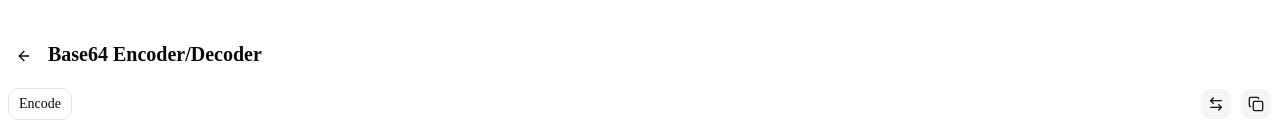
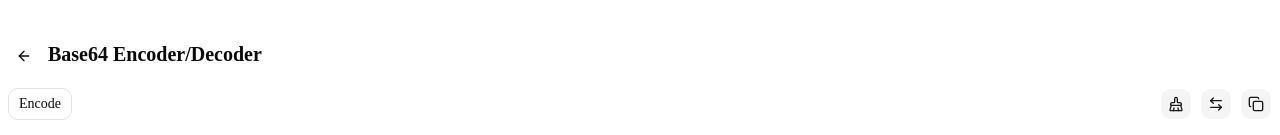
Before and after one commit to bvsvntv/aaujaar, a Next.js app: page /base64 in a window 1280 px wide. Shown: the top 135 px of the page. Built offline with nearby package versions, Linux system fonts and the light colour scheme.

Commit message:
feat: implement clear input & output

```diff
--- a/src/app/base64/page.tsx
+++ b/src/app/base64/page.tsx
@@ -15,7 +15,7 @@ import {
   TooltipContent,
   TooltipTrigger,
 } from "@/components/ui/tooltip"
-import { ArrowLeft, ArrowLeftRight, Copy } from "lucide-react"
+import { ArrowLeft, ArrowLeftRight, BrushCleaning, Copy } from "lucide-react"
 import Link from "next/link"
 import { useState } from "react"
 
@@ -107,6 +107,12 @@ export default function Base64() {
     await navigator.clipboard.writeText(output)
   }
 
+  function handleClear() {
+    setInput("")
+    setOutput("")
+    setError("")
+  }
+
   return (
     <div className="mt-8 p-2">
       <div className="flex gap-2">
@@ -151,6 +157,10 @@ export default function Base64() {
         </DropdownMenu>
 
         <div className="flex space-x-2">
+          <Button onClick={handleClear} variant="secondary" size="icon">
+            <BrushCleaning />
+          </Button>
+
           <Button onClick={handleSwap} variant="secondary" size="icon">
             <ArrowLeftRight />
           </Button>
```
